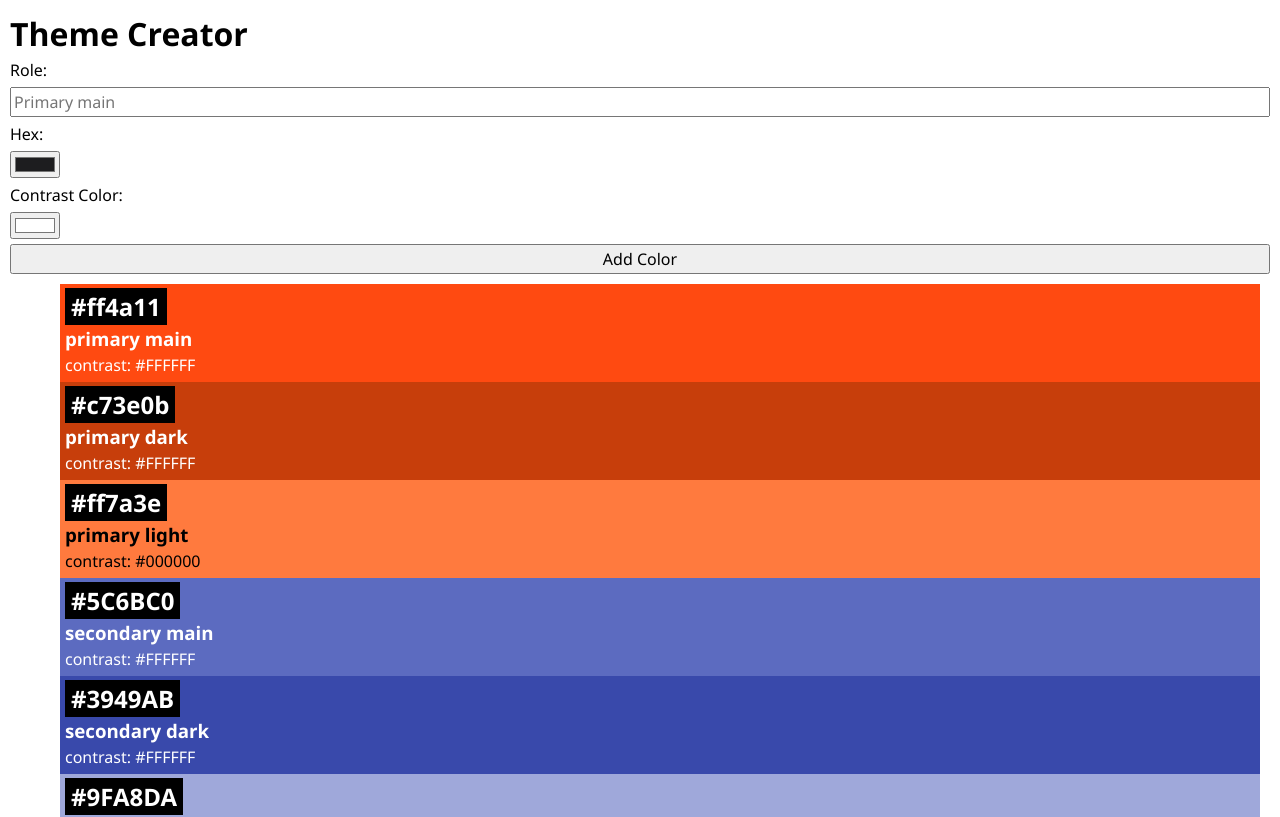
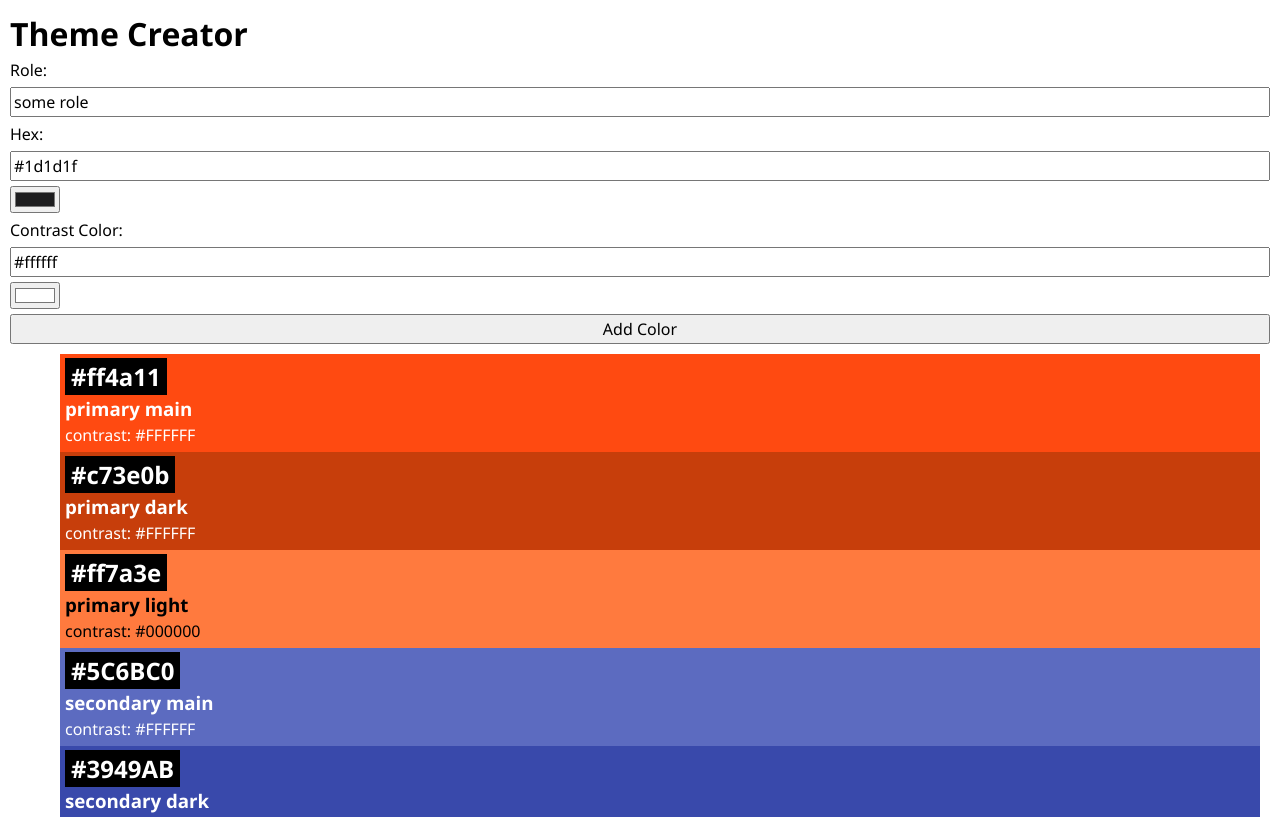
Before and after one commit to SimonNancekievill/recap-project-4-color-theme-app, a React (Vite) app: page / in a window 1280 px wide. Shown: the top 817 px of the page. Built offline with nearby package versions, Linux system fonts and the light colour scheme.

Commit message:
forms struggle

```diff
--- a/src/App.jsx
+++ b/src/App.jsx
@@ -2,12 +2,18 @@ import { initialColors } from "./lib/colors";
 import Color from "./Components/Color/Color";
 import "./App.css";
 import ColorForm from "./Components/ColorForm/ColorForm";
+import { useState } from "react";
 
 function App() {
+  // const [colors, setColors] = useState(initialColors);
+
+  function handleAddColor(newColor) {
+    console.log(newColor);
+  }
   return (
     <>
       <h1>Theme Creator</h1>
-      <ColorForm />
+      <ColorForm onAddColor={handleAddColor} />
       <ul>
         {initialColors.map((color) => (
           <Color
--- a/src/Components/ColorForm/ColorForm.jsx
+++ b/src/Components/ColorForm/ColorForm.jsx
@@ -1,41 +1,40 @@
 import "./color-form.css";
+import ColorInput from "../ColorInput/ColorInput";
+import Color from "../Color/Color";
 
-export default function ColorForm() {
+export default function ColorForm({
+  onAddColor,
+  defaultValue = { role: "some role", hex: "#1d1d1f", contrastText: "#ffffff" },
+}) {
   function handleSubmit(event) {
     event.preventDefault();
+    const form = event.target;
     const formData = new FormData(event.target);
     const data = Object.fromEntries(formData);
-    console.log(data);
+    onAddColor(data);
+    console.log(form.elements);
 
-    event.target.reset();
-    event.target.elements.role.focus();
+    form.reset();
+    form.elements.role.focus();
   }
 
   return (
     <>
-      <form className="color-form" onSubmit={(event) => handleSubmit(event)}>
+      <form className="color-form" onSubmit={handleSubmit}>
         <lable htmlFor="roleInput">Role:</lable>
         <input
           id="roleInput"
           type="text"
           name="role"
-          placeholder="Primary main"
+          defaultValue={defaultValue.role}
         ></input>
         <lable htmlFor="hexInput">Hex:</lable>
-        <input
-          id="hexInput"
-          type="color"
-          name="hex"
-          defaultValue="#1d1d1f"
-        ></input>
-
+        <ColorInput id="hex" defaultValue={defaultValue.hex} />
         <lable htmlFor="contrastInput">Contrast Color:</lable>
-        <input
-          id="contrastInput"
-          type="color"
-          name="contrastColor"
-          defaultValue="#ffffff"
-        ></input>
+        <ColorInput
+          id="contrastText"
+          defaultValue={defaultValue.contrastText}
+        />
         <button className="submit-button" type="submit">
           Add Color
         </button>
--- /dev/null
+++ b/src/Components/ColorInput/ColorInput.jsx
@@ -0,0 +1,26 @@
+import { useState } from "react";
+
+export default function ColorInput({ id, defaultValue }) {
+  const [inputValue, setInputValue] = useState(defaultValue);
+  function handleInputValue(event) {
+    setInputValue(event.target.value);
+  }
+  return (
+    <>
+      <input
+        id={id}
+        type="text"
+        value={inputValue}
+        defaultValue={defaultValue}
+        name={id}
+        onChange={handleInputValue}
+      />
+      <input
+        type="color"
+        defaultValue={defaultValue}
+        value={inputValue}
+        onChange={handleInputValue}
+      />
+    </>
+  );
+}
```
